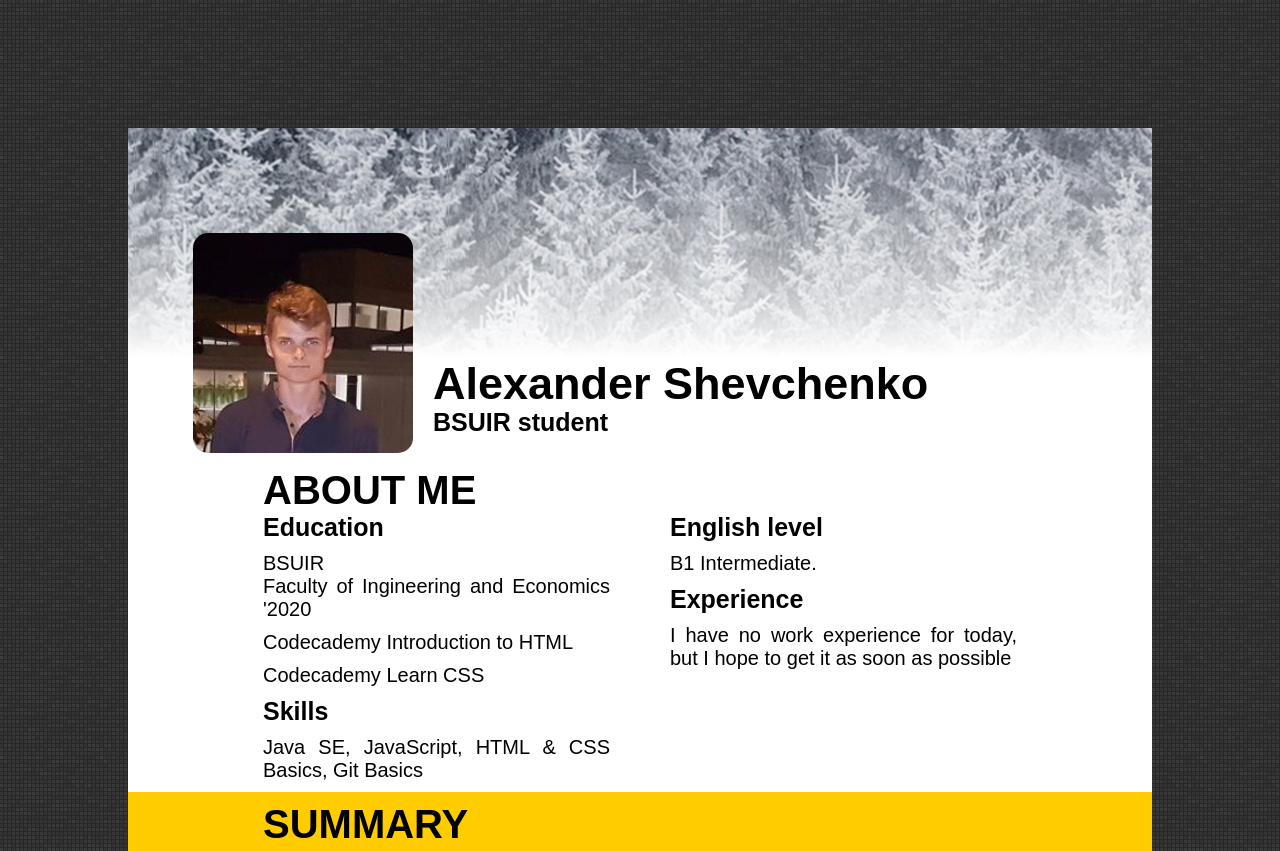
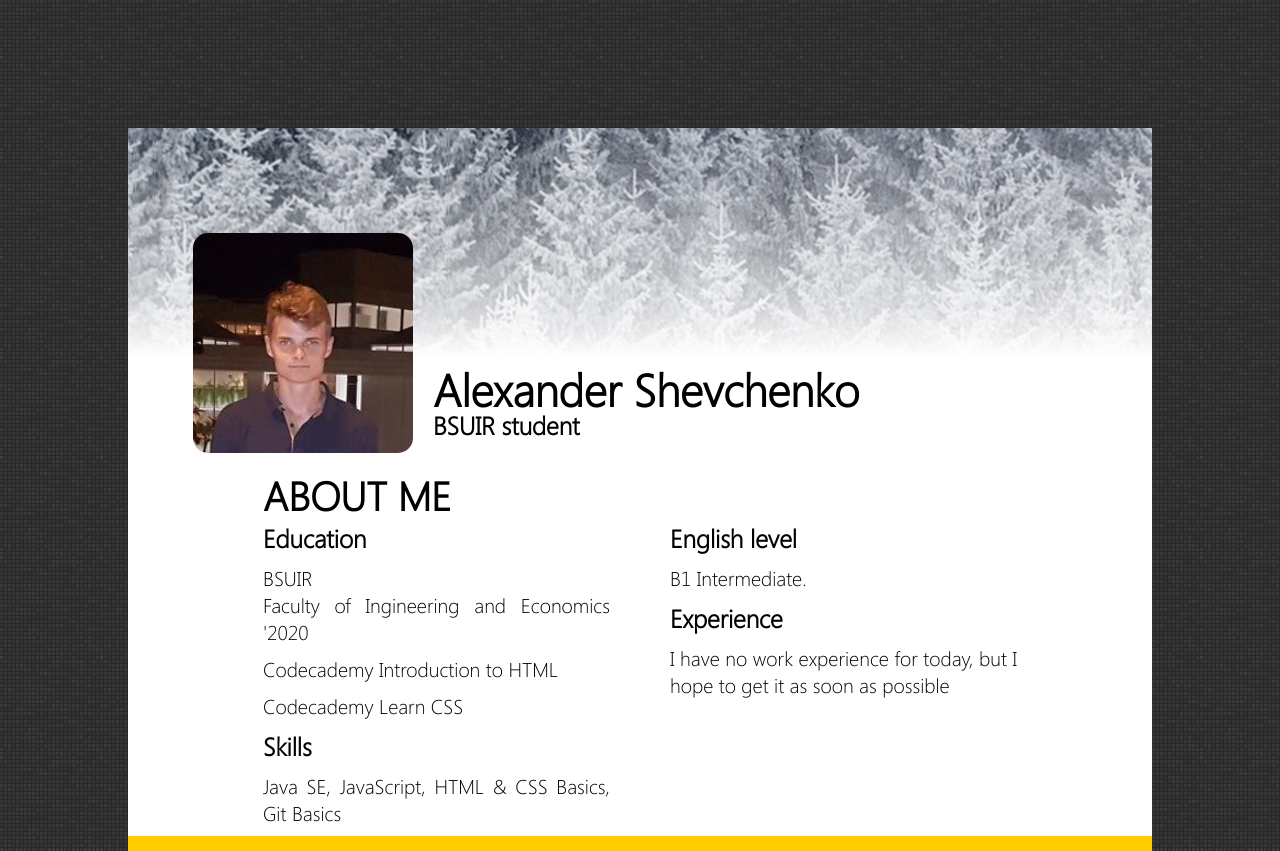
Before and after one commit to montes5/rsschool-codejam1-cv, a plain HTML site: page index.html in a window 1280 px wide. Shown: the top 851 px of the page. Drawn offline with Linux system fonts and the light colour scheme; a web font is replaced by a local one.

Commit message:
solution7

```diff
--- a/style.css
+++ b/style.css
@@ -9,15 +9,21 @@
     font-style: normal;
 }
 
+@font-face {
+  font-family: "SegoeUILight";
+  font-style: normal;
+  font-weight: normal;
+  src: url(assets/SegoeUILight.ttf);
+}
+
 * {
   margin: 0px;
   padding: 0px;
 }
 
 body {
-  /*background-color: dimgray;*/
   background-image: url(assets/background.png);
-  font-family: "wf_SegoeUILight", sans-serif;
+  font-family: "SegoeUILight", sans-serif;
   background-attachment: fixed;
 }
 
```
Also changed, not shown: assets/SegoeUILight.ttf (added).
